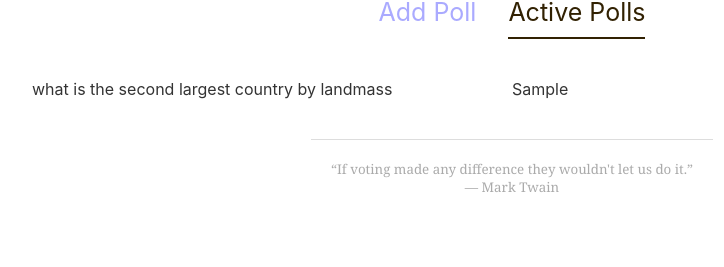
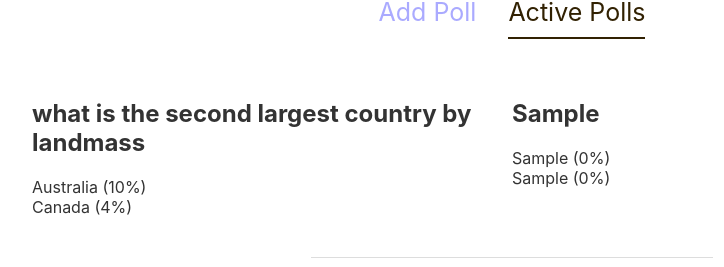
Before and after one commit to hckrtst/polls, a Svelte app in the folder north-poll/: page / in a window 1280 px wide. Both pictures are taken after typing "Sample", "Sample", "Sample" into the empty fields and a click on the button "Add". Shown: the part 372-639 px from the top of the page, without its empty margins (128-852 px from the left). Built offline with nearby package versions, Linux system fonts and the light colour scheme.

Commit message:
add poll detail component

```diff
--- a/north-poll/src/App.svelte
+++ b/north-poll/src/App.svelte
@@ -18,13 +18,13 @@
       ques: "what is the second largest country by landmass",
       ansA: "Australia",
       ansB: "Canada",
-      voteA: 0,
-      voteB: 0
+      voteA: 10,
+      voteB: 4
     },
   ];
 
   function handleAddPoll(e) {
-    const poll = {...e.detail, id: Math.random(), votaA: 0, voteB: 0};
+    const poll = {...e.detail, id: Math.random(), voteA: 0, voteB: 0};
     polls = [...polls, poll];
     activeTab = tabs[1];
   }
--- /dev/null
+++ b/north-poll/src/components/Poll.svelte
@@ -0,0 +1,17 @@
+<script>
+  export let poll;
+</script>
+
+<style></style>
+
+<div class="poll">
+  <h2>{poll.ques}</h2>
+  <div class="answer">
+    <div class="percent percent-a"></div>
+    <span>{poll.ansA} ({poll.voteA}%)</span>
+  </div>
+  <div class="answer">
+    <div class="percent percent-b"></div>
+    <span>{poll.ansB} ({poll.voteB}%)</span>
+  </div>
+</div>
--- a/north-poll/src/components/PollList.svelte
+++ b/north-poll/src/components/PollList.svelte
@@ -1,4 +1,5 @@
 <script>
+  import Poll from './Poll.svelte';
   export let polls;
 </script>
 
@@ -11,6 +12,6 @@
 
 <div class="poll-list">
   {#each polls as poll (poll.id)}
-    <div>{poll.ques}</div>
+    <div><Poll {poll} /></div>
   {/each}
 </div>
```
